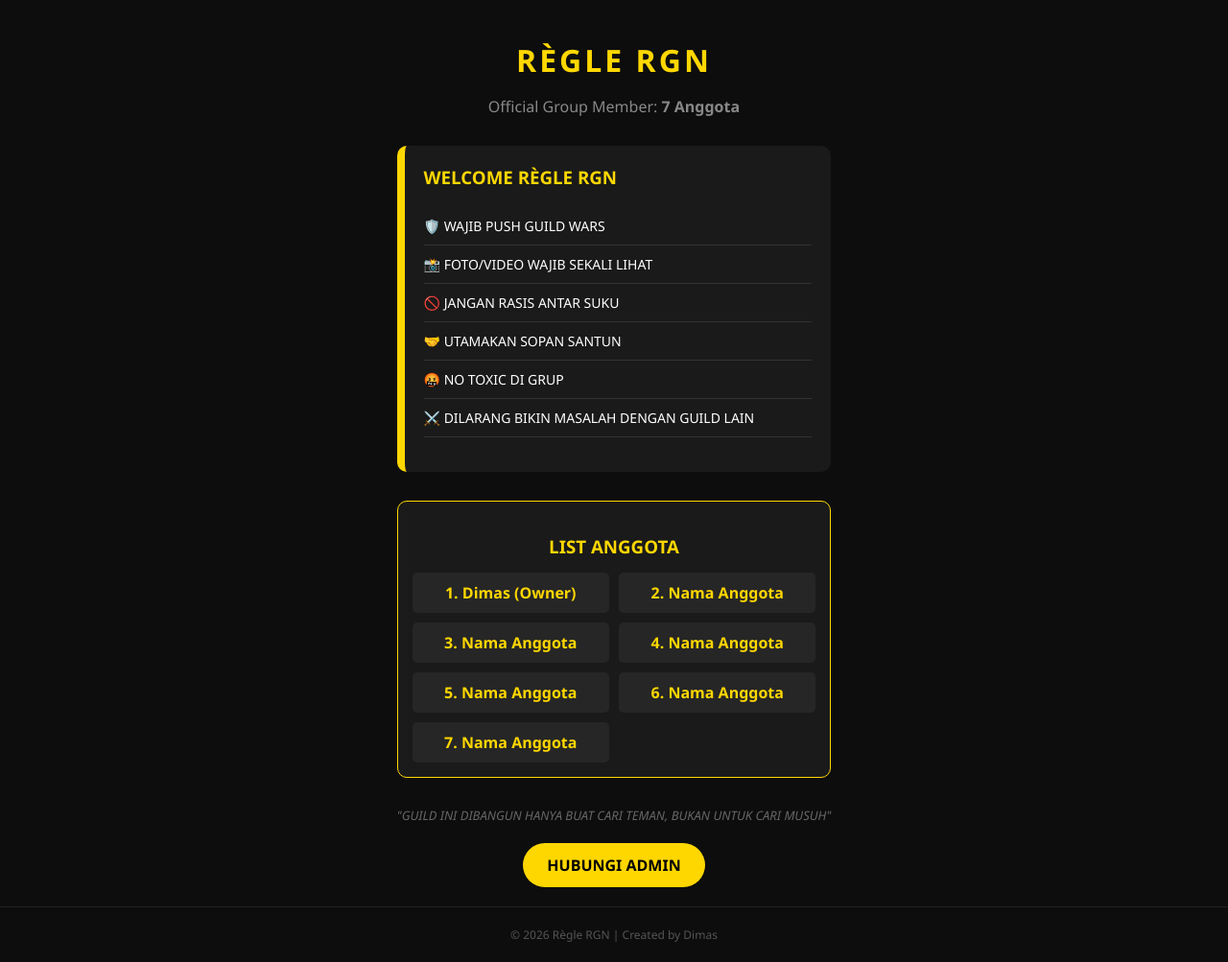
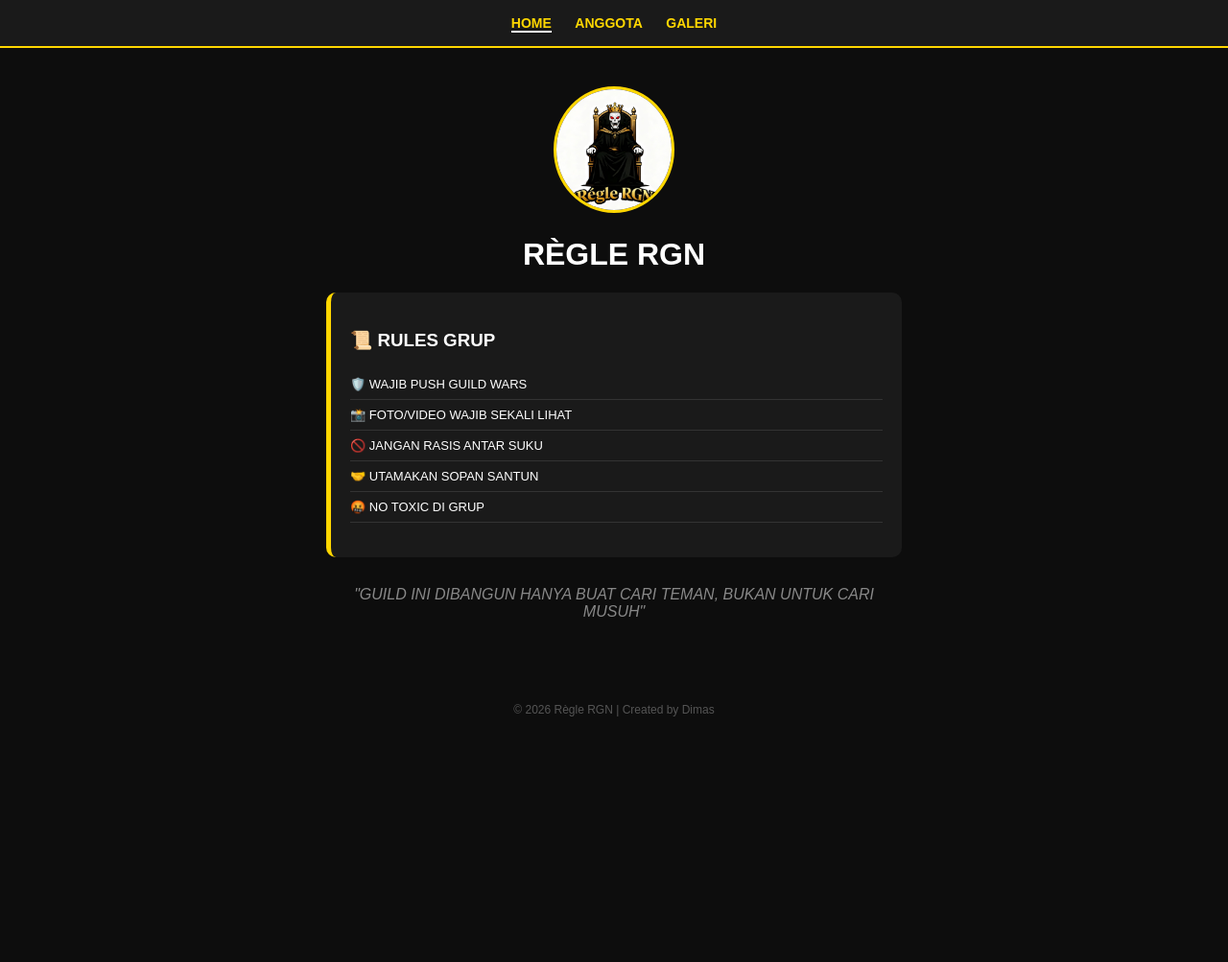
Before and after one commit to dxalvador4-hue/regle-rgn, a plain HTML site: page index.html in a window 1280 px wide. Shown: the whole page at 96% size. After the commit the page ends 800 px from the top, so only its background shows below. Drawn offline with Linux system fonts and the light colour scheme.

Commit message:
Update index.html

```diff
--- a/index.html
+++ b/index.html
@@ -3,124 +3,45 @@
 <head>
     <meta charset="UTF-8">
     <meta name="viewport" content="width=device-width, initial-scale=1.0">
-    <title>Règle RGN - Official Website</title>
+    <title>Règle RGN - Home</title>
     <style>
-        body {
-            background-color: #0d0d0d;
-            color: #ffffff;
-            font-family: 'Segoe UI', sans-serif;
-            margin: 0;
-            padding: 0;
-            display: flex;
-            flex-direction: column;
-            min-height: 100vh;
-        }
-        .container {
-            max-width: 600px;
-            margin: auto;
-            padding: 20px;
-            text-align: center;
-            flex: 1; /* Biar konten mendorong footer ke bawah */
-        }
-        h1 { color: #ffd700; letter-spacing: 3px; margin-bottom: 5px; }
-        .member-count { color: #888; margin-bottom: 30px; }
-
-        /* Kotak Rules */
-        .rules-box {
-            background: #1a1a1a;
-            border-left: 8px solid #ffd700;
-            border-radius: 10px;
-            padding: 20px;
-            margin-bottom: 30px;
-            text-align: left;
-        }
-        .rules-box h3 { color: #ffd700; margin-top: 0; }
+        body { background-color: #0d0d0d; color: white; font-family: sans-serif; margin: 0; text-align: center; }
+        nav { background: #1a1a1a; padding: 15px; border-bottom: 2px solid #ffd700; sticky; top: 0; }
+        nav a { color: #ffd700; text-decoration: none; margin: 0 10px; font-weight: bold; font-size: 14px; }
+        nav a.active { border-bottom: 2px solid white; }
+        .container { padding: 20px; max-width: 600px; margin: auto; }
+        .logo { width: 120px; border-radius: 50%; border: 3px solid #ffd700; margin-top: 20px; }
+        .box { background: #1a1a1a; padding: 20px; border-radius: 10px; text-align: left; margin-top: 20px; border-left: 5px solid #ffd700; }
         .rules-list { list-style: none; padding: 0; }
-        .rules-list li { padding: 10px 0; border-bottom: 1px solid #333; font-size: 14px; }
-
-        /* Fitur Baru: Daftar Anggota */
-        .member-box {
-            background: #1a1a1a;
-            border: 1px solid #ffd700;
-            border-radius: 10px;
-            padding: 15px;
-            margin-bottom: 30px;
-        }
-        .member-box h3 { color: #ffd700; margin-bottom: 15px; }
-        .member-grid {
-            display: grid;
-            grid-template-columns: 1fr 1fr;
-            gap: 10px;
-        }
-        .member-item {
-            background: #262626;
-            padding: 10px;
-            border-radius: 5px;
-            font-weight: bold;
-            color: #ffd700;
-        }
-
-        .slogan { font-style: italic; color: #666; margin: 20px 0; font-size: 13px; }
-
-        .btn-admin {
-            background: #ffd700;
-            color: black;
-            padding: 12px 25px;
-            text-decoration: none;
-            border-radius: 25px;
-            font-weight: bold;
-            display: inline-block;
-        }
-
-        /* Footer Copyright Tengah */
-        footer {
-            padding: 20px;
-            text-align: center;
-            color: #555;
-            font-size: 12px;
-            border-top: 1px solid #222;
-        }
+        .rules-list li { padding: 8px 0; border-bottom: 1px solid #333; font-size: 13px; }
+        footer { margin-top: 50px; color: #555; font-size: 12px; padding-bottom: 20px; }
     </style>
 </head>
 <body>
+    <nav>
+        <a href="index.html" class="active">HOME</a>
+        <a href="anggota.html">ANGGOTA</a>
+        <a href="galeri.html">GALERI</a>
+    </nav>
 
     <div class="container">
+        <img src="logo.png" class="logo" alt="Logo RGN">
         <h1>RÈGLE RGN</h1>
-    <p class="member-count">Official Group Member: <b>7 Anggota</b></p>
 
-    <div class="rules-box">
-        <h3>WELCOME RÈGLE RGN</h3>
+        <div class="box">
+            <h3>📜 RULES GRUP</h3>
             <ul class="rules-list">
                 <li>🛡️ WAJIB PUSH GUILD WARS</li>
                 <li>📸 FOTO/VIDEO WAJIB SEKALI LIHAT</li>
                 <li>🚫 JANGAN RASIS ANTAR SUKU</li>
                 <li>🤝 UTAMAKAN SOPAN SANTUN</li>
                 <li>🤬 NO TOXIC DI GRUP</li>
-            <li>⚔️ DILARANG BIKIN MASALAH DENGAN GUILD LAIN</li>
             </ul>
         </div>
 
-    <div class="member-box">
-        <h3>LIST ANGGOTA</h3>
-        <div class="member-grid">
-            <div class="member-item">1. Dimas (Owner)</div>
-            <div class="member-item">2. Nama Anggota</div>
-            <div class="member-item">3. Nama Anggota</div>
-            <div class="member-item">4. Nama Anggota</div>
-            <div class="member-item">5. Nama Anggota</div>
-            <div class="member-item">6. Nama Anggota</div>
-            <div class="member-item">7. Nama Anggota</div>
-        </div>
+        <p style="font-style: italic; color: #888; margin-top: 30px;">"GUILD INI DIBANGUN HANYA BUAT CARI TEMAN, BUKAN UNTUK CARI MUSUH"</p>
     </div>
 
-    <p class="slogan">"GUILD INI DIBANGUN HANYA BUAT CARI TEMAN, BUKAN UNTUK CARI MUSUH"</p>
-
-    <a href="https://wa.me/6282378475907" class="btn-admin">HUBUNGI ADMIN</a>
-</div>
-
-<footer>
-    &copy; 2026 Règle RGN | Created by Dimas
-</footer>
-
+    <footer>&copy; 2026 Règle RGN | Created by Dimas</footer>
 </body>
 </html>
```
Lines whose indentation alone changed are shown as unchanged.
